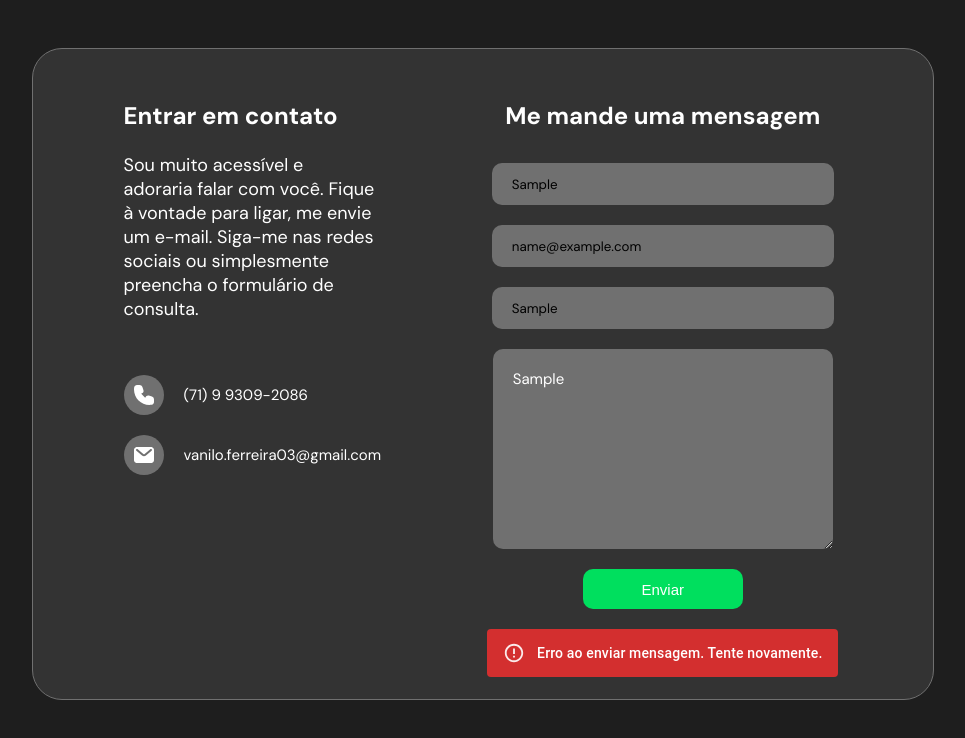
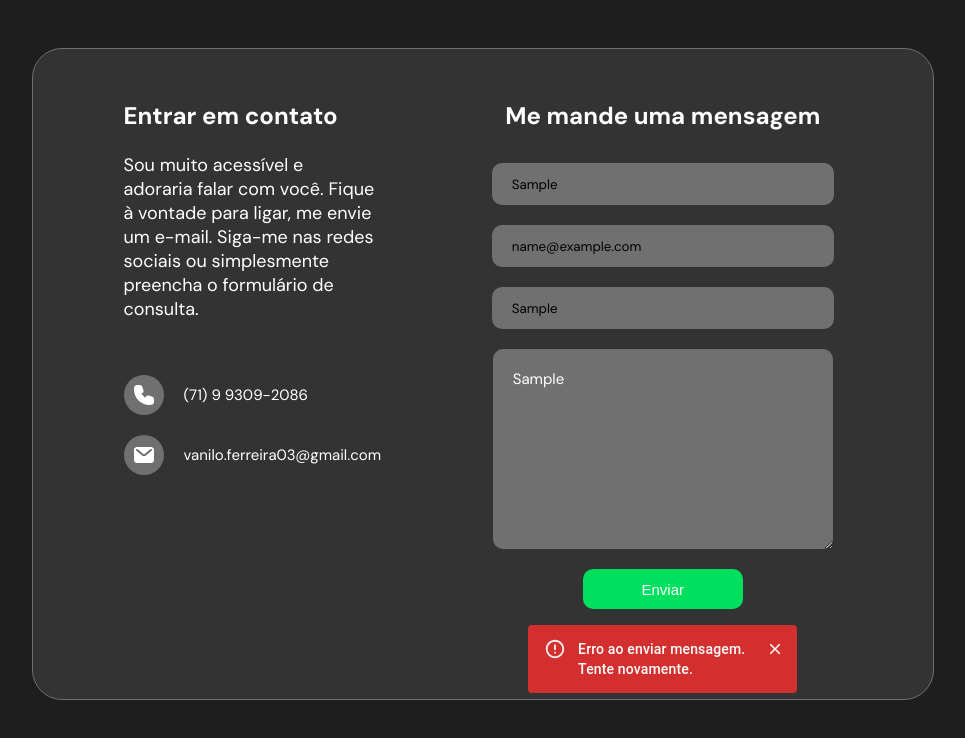
Before and after one commit to vanilo-ferreira/portfolio, a React (Vite) app: page / in a window 1280 px wide. Both pictures are taken after typing "Sample", "name@example.com", "Sample", "Sample" into the empty fields and a click on the button "Enviar". Shown: the part 2427-3165 px from the top of the page, without its empty margins (157-1122 px from the left). Built offline with nearby package versions, Linux system fonts and the light colour scheme; no server answers.

Commit message:
feat: Add button to close alert

```diff
--- a/src/components/Contact/Contact.tsx
+++ b/src/components/Contact/Contact.tsx
@@ -3,6 +3,8 @@ import './style.css';
 import { useState } from 'react';
 import { FormProvider, useForm } from "react-hook-form";
 import Alert from '@mui/material/Alert';
+import CloseIcon from '@mui/icons-material/Close';
+import IconButton from '@mui/material/IconButton';
 
 import { formValidationRevolser } from '../../validations/formValidation';
 import { sendContactForm } from "../../services/ContactService";
@@ -84,15 +86,40 @@ export function Contact() {
                             </button>
 
                             {alertError && (
-                                <Alert className='alert' variant="filled" severity="error">
-                                    Erro ao enviar mensagem. Tente novamente.
-                                </Alert>
+                                <Alert className='alert' variant="filled" severity="error"
+                                    action={
+                                        <IconButton
+                                            aria-label="close"
+                                            color="inherit"
+                                            size="small"
+                                            onClick={() => {
+                                                setAlertError(false);
+                                            }}
+                                        >
+                                            <CloseIcon fontSize="inherit" />
+                                        </IconButton>
+                                    }
+                                    sx={{ mb: 2 }}
+                                > Erro ao enviar mensagem.<br/>
+                                    Tente novamente.</Alert>
                             )}
 
                             {alertSuccess && (
-                                <Alert className='alert' variant="filled" severity="success">
-                                    Mensagem enviada com sucesso!
-                                </Alert>
+                                <Alert className='alert' variant="filled" severity="success"
+                                    action={
+                                        <IconButton
+                                            aria-label="close"
+                                            color="inherit"
+                                            size="small"
+                                            onClick={() => {
+                                                setAlertSuccess(false);
+                                            }}
+                                        >
+                                            <CloseIcon fontSize="inherit" />
+                                        </IconButton>
+                                    }
+                                    sx={{ mb: 2 }}
+                                > Mensagem enviada com sucesso!</Alert>
                             )}
                         </form>
                     </FormProvider>
--- a/src/components/Contact/style.css
+++ b/src/components/Contact/style.css
@@ -15,7 +15,7 @@
 
 .alert {
     position: relative;
-    top: 20px;
+    top: 16px;
 }
 
 .containerContact {
```
